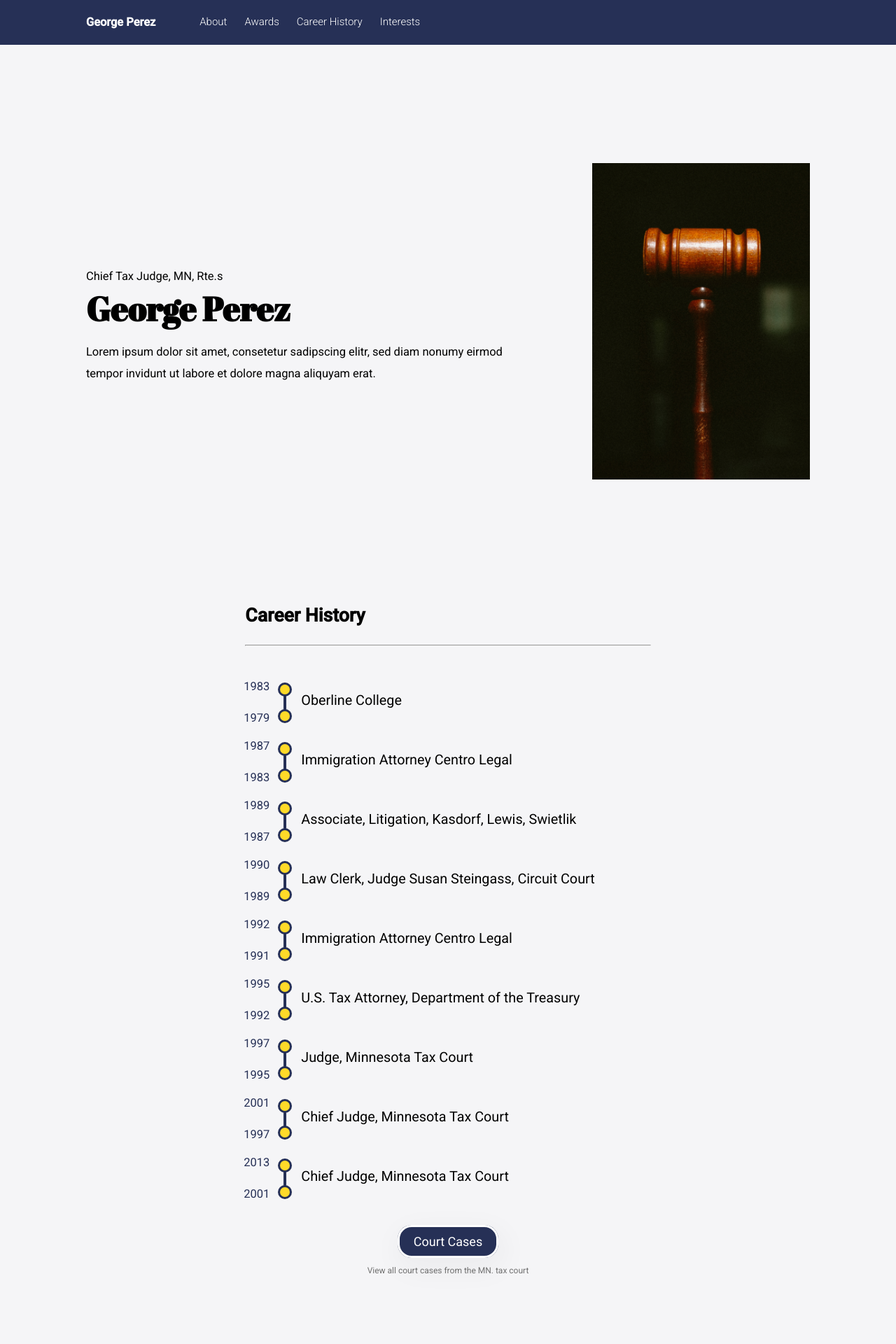
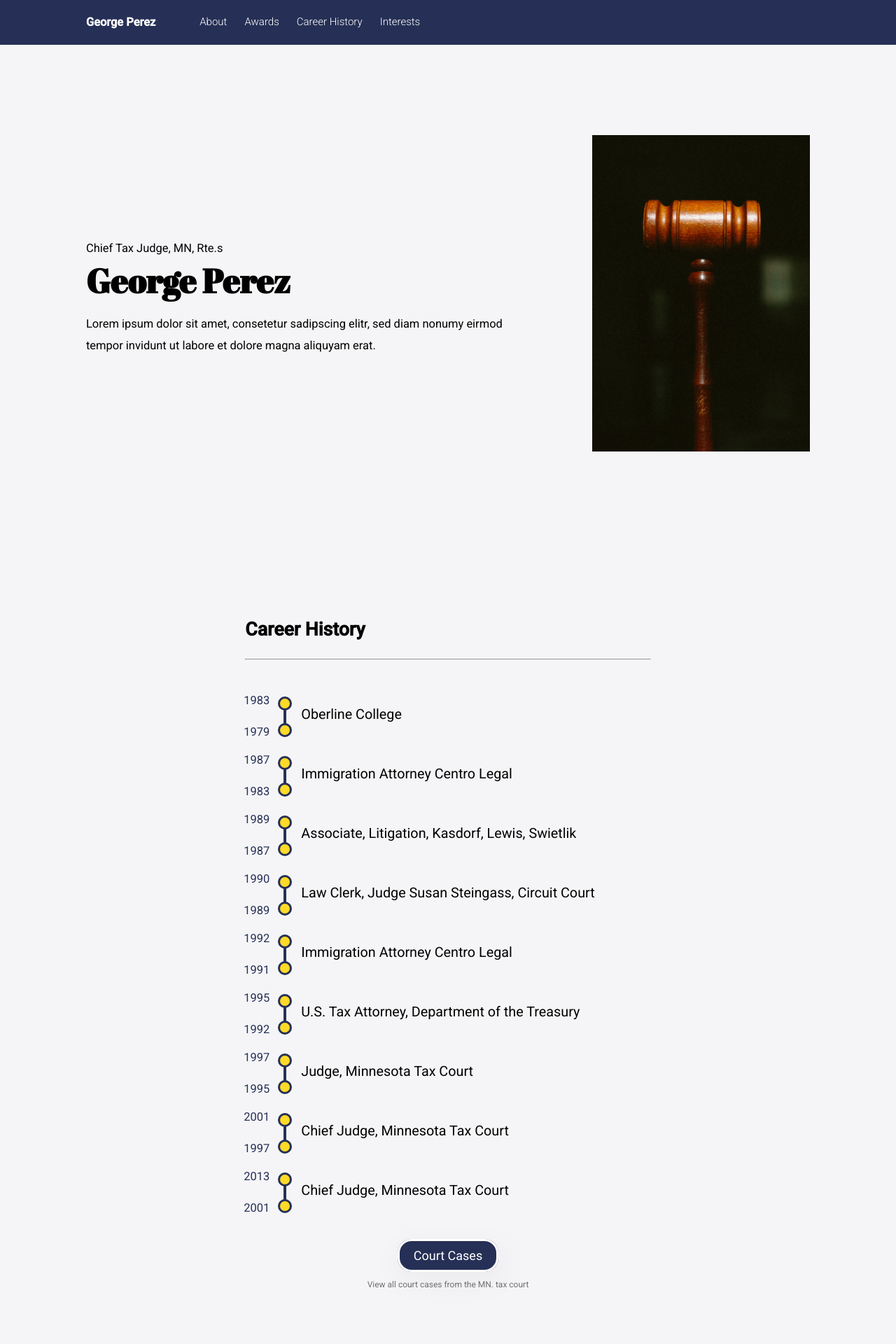
Before and after one commit to tyler-morales/client-george, a Vue app: page / in a window 1280 px wide. Shown: the top 1920 px of the page at 70% size. Built offline with nearby package versions, Linux system fonts and the light colour scheme.

Commit message:
🐛  Fix lack of margin top on history

```diff
--- a/src/components/Hero.vue
+++ b/src/components/Hero.vue
@@ -24,7 +24,7 @@ export default {
 .hero {
   display: grid;
   place-items: center;
-  height: 100vh;
+  height: 90vh;
   gap: 100px;
   grid-template-columns: 2fr 1fr;
 
--- a/src/components/History.vue
+++ b/src/components/History.vue
@@ -119,6 +119,7 @@ $light-blue: #ffda29;
 .history {
   justify-self: center;
   max-width: max-content;
+  margin-top: 100px;
 }
 
 @mixin clearfix {
```
